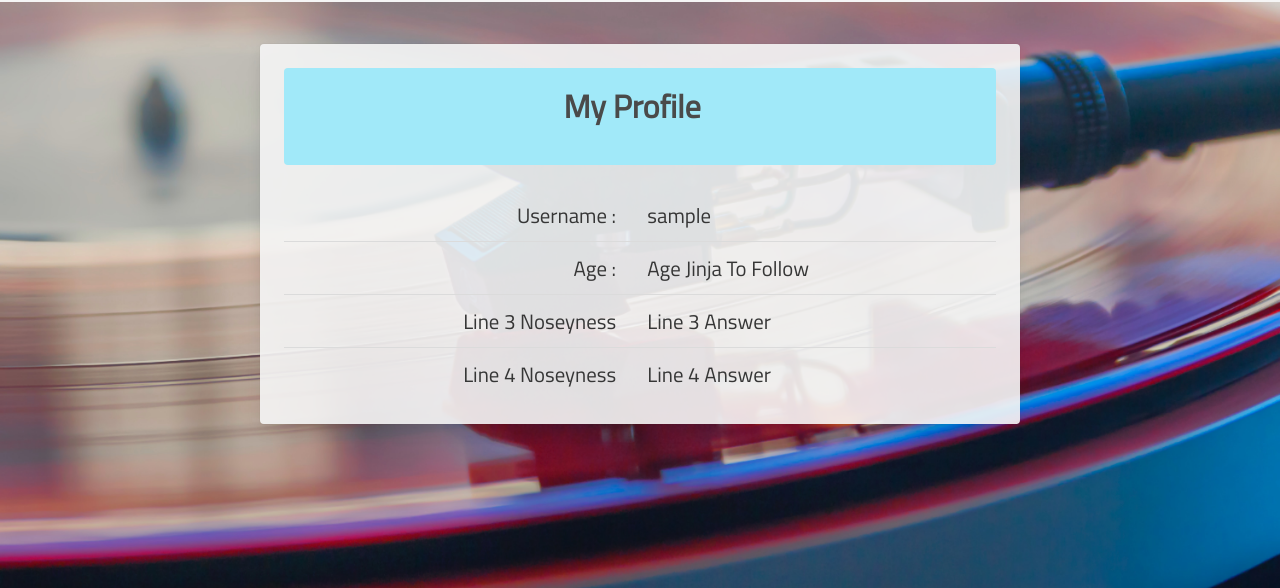
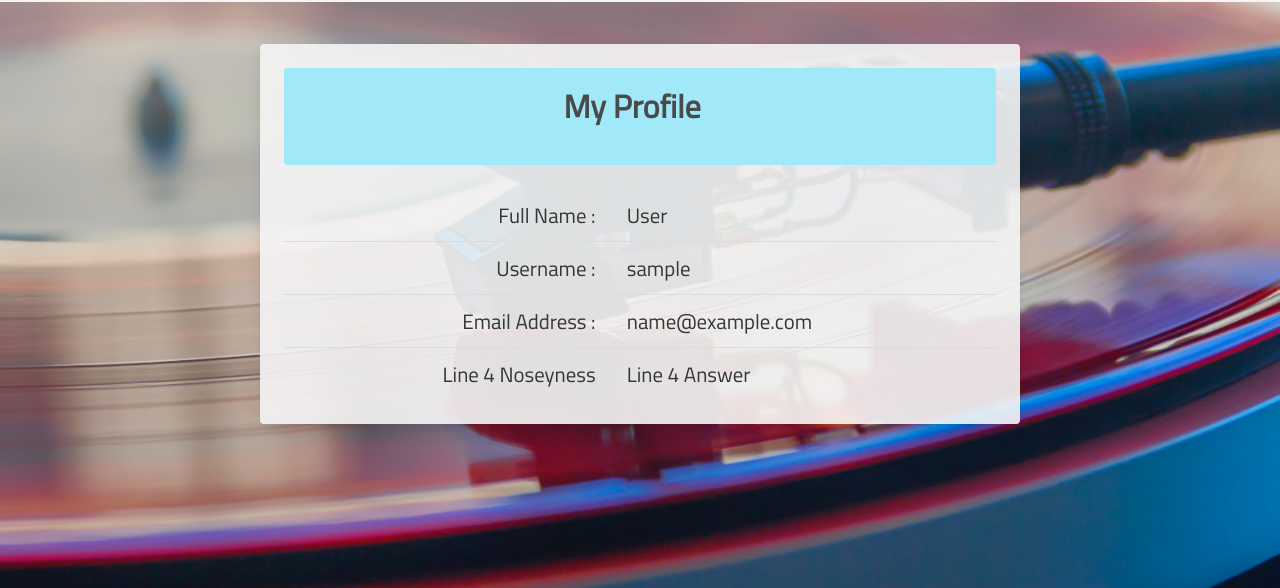
Before and after one commit to RaVeR76/My-Vinyl-Answer, a Flask app: page /profile/1 in a window 1280 px wide. Shown: the part 52-640 px from the top of the page. Run offline with Flask 2, Linux system fonts and the light colour scheme; the visitor is signed in with stand-in values (Sample User, id 1); a database or web service that is not in the repository returns one stand-in record (values such as "Sample title"); some libraries are stand-ins or nearby versions.

Commit message:
Display users profile info from db

```diff
--- a/app.py
+++ b/app.py
@@ -89,11 +89,13 @@ def login():
 @app.route("/profile/<username>", methods=["GET", "POST"])
 def profile(username):
     # pull the session user's username from the database
-    username = mongo.db.users.find_one(
-        {"username": session["user"]})["username"]
+    #username = mongo.db.users.find_one(
+       # {"username": session["user"]})["username"]
+
+    users = mongo.db.users.find_one()
 
     if session["user"]:
-        return render_template("profile.html", username=username)
+        return render_template("profile.html", users=users)
 
     return redirect(url_for("login"))
 
--- a/templates/profile.html
+++ b/templates/profile.html
@@ -14,16 +14,16 @@
 
                         <table class="table prof-font">
                             <tr>
-                                <td class="has-text-right">Username :</td>
-                                <td>{{ username }}</td>
+                                <td class="has-text-right">Full Name :</td>
+                                <td class="has-text-left">{{ users.fullname }}</td>
                             </tr>
                             <tr>
-                                <td class="has-text-right">Age :</td>
-                                <td>Age Jinja To Follow</td>
+                                <td class="has-text-right">Username :</td>
+                                <td>{{ users.username }}</td>
                             </tr>
                             <tr>
-                                <td class="has-text-right">Line 3 Noseyness</td>
-                                <td>Line 3 Answer</td>
+                                <td class="has-text-right">Email Address :</td>
+                                <td>{{ users.email }}</td>
                             </tr>
                             <tr>
                                 <td class="has-text-right">Line 4 Noseyness</td>
--- a/templates/signup.html
+++ b/templates/signup.html
@@ -19,7 +19,7 @@
                                 <input id="fullname" name="fullname" class="input validate sign-bord" type="text"
                                     minlength="5" maxlength="30" placeholder="Enter Full Name" required>
                                 <span class="icon is-small is-left">
-                                    <i class="fas fa-user"></i>
+                                    <i class="fas fa-signature"></i>
                                 </span>
                             </div>
                         </div>
```
